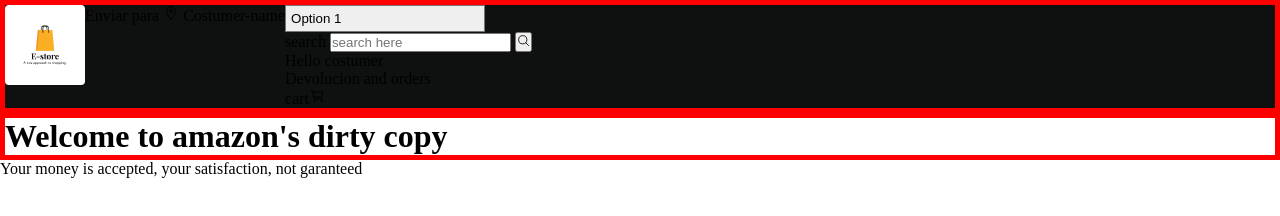
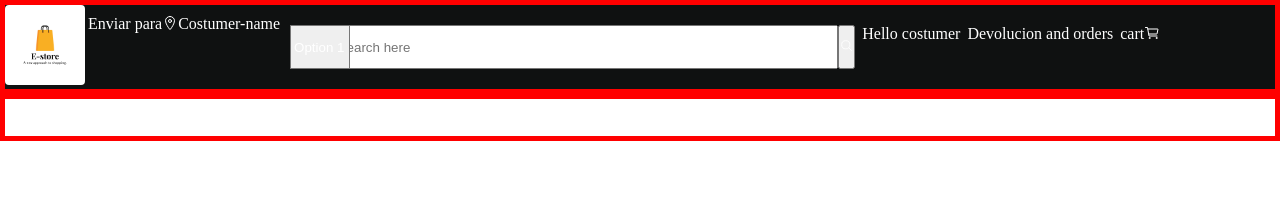
Before and after one commit to WrongProvider/broken_ecommerce, a plain HTML site: page index.html in a window 1280 px wide. Drawn offline with nearby package versions, Linux system fonts and the light colour scheme.

Commit message:
add css for topLayout, add root css vars add white color for font

```diff
--- a/index.html
+++ b/index.html
@@ -26,7 +26,7 @@
           <ion-icon name="location-outline"></ion-icon>
           Costumer-name
         </div>
-        <div id="searchBox">
+        <div id="search-box-options">
           <div class="custom-dropdown">
             <select id="original-select">
               <option value="option1">Option 1</option>
@@ -36,15 +36,17 @@
             </select>
 
             <!-- Hidden options container -->
-            <div class="options-container" id="options-container">
+            <!-- <div class="options-container" id="options-container">
               <div class="options">
                 <option value="option1">Option 1</option>
                 <option value="option2">Option 2</opfiretion>
                 <option value="option3">Option 3</option>
-                <!-- Add more options as needed -->
+                 Add more options as needed
               </div>
             </div>
+          -->
           </div>
+
 
           <form method="post" id="search-thing">
             search
--- a/styles.css
+++ b/styles.css
@@ -6,6 +6,17 @@
   padding: 0;
   margin: 0;
   box-sizing: border-box;
+}
+:root{
+  --text-color: white;
+  --stroke-color: rgba(255,255,255, 0.5);
+  --surface-color: rgba(255, 255, 255, 0.05);
+  --surface-color-hover: rgba(255, 255, 255, 0.02);
+  --highlight-color: rgba(255, 255, 255, 0.2);
+}
+
+body *{
+  color: var(--text-color)
 }
 
 #topLayout{
@@ -58,3 +69,22 @@
 #topLayout{
   background: #0f1111;
 }
+
+#topLayout div, select, form{
+  display: flex;
+  padding:  10px 4px 10px 3px;
+}
+#topLayout div:hover, select:hover, form:hover{
+  border: white;
+}
+
+
+#search-box-options .custom-dropdown{
+  display: flex;
+  width: 2px;
+
+}
+
+#search-thing input{
+  width: 500px
+}
```
